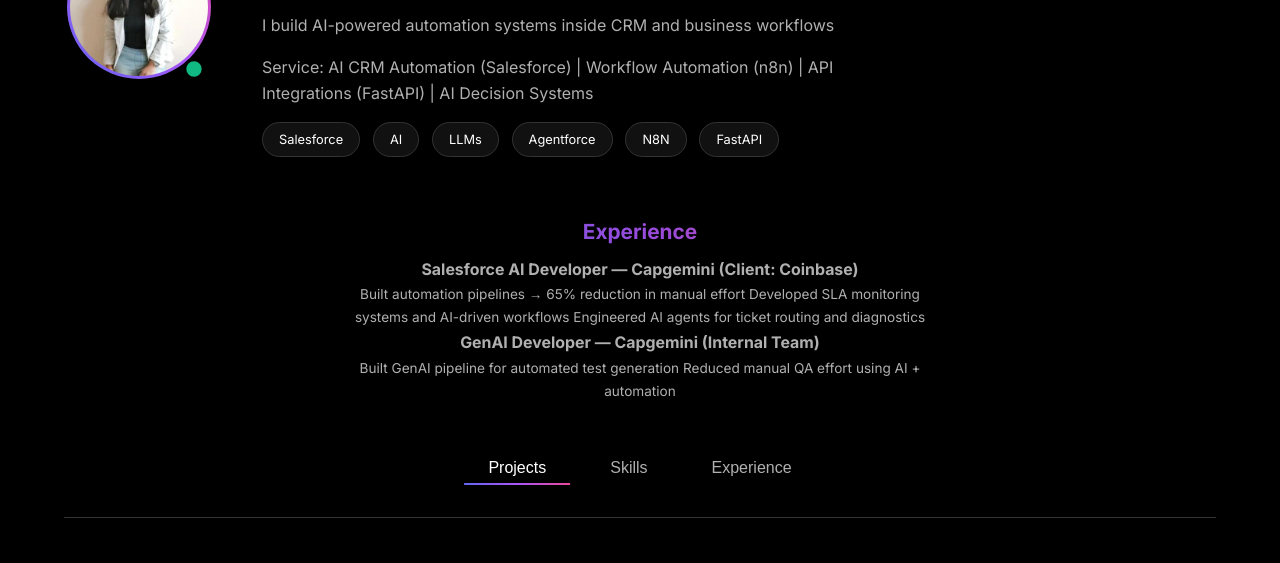
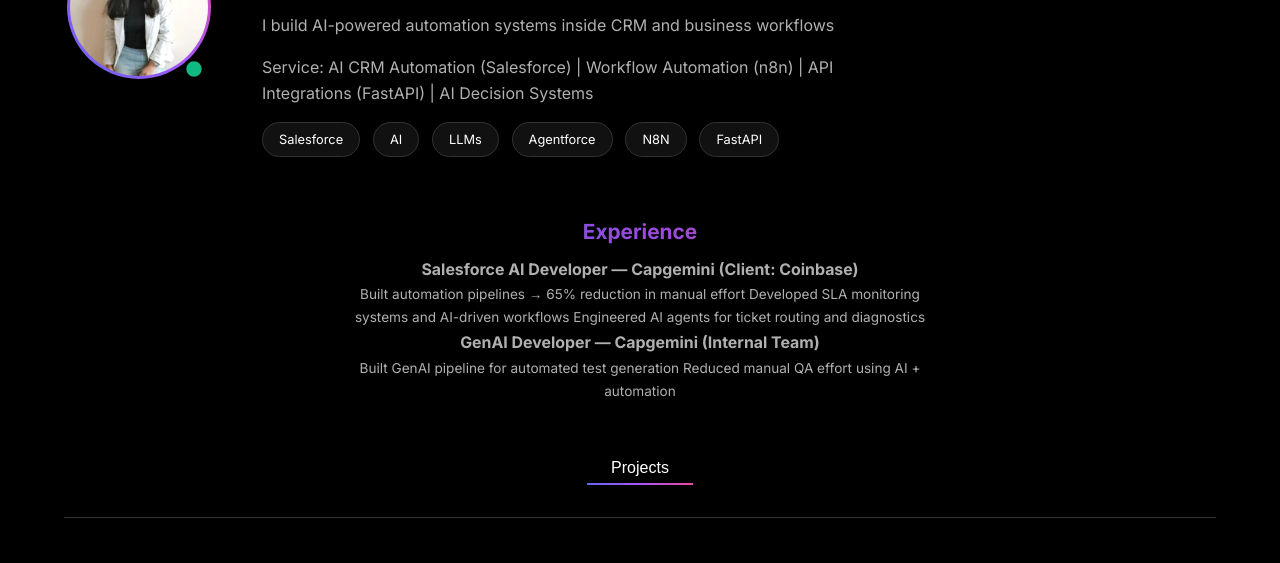
Before and after one commit to khushi0205/khushi0205.github.io, a plain HTML site: page index.html in a window 1280 px wide. Shown: the part 194-757 px from the top of the page. Drawn offline with Linux system fonts and the light colour scheme.

Commit message:
Update index.html

```diff
--- a/index.html
+++ b/index.html
@@ -69,8 +69,6 @@
         <!-- Navigation Buttons -->
         <div class="buttons-container">
             <button class="active"><a href="index.html">Projects</a></button>
-            <button><a href="templates/skills.html">Skills</a></button>
-            <button><a href="templates/exp.html">Experience</a></button>
         </div>
 
 
```
